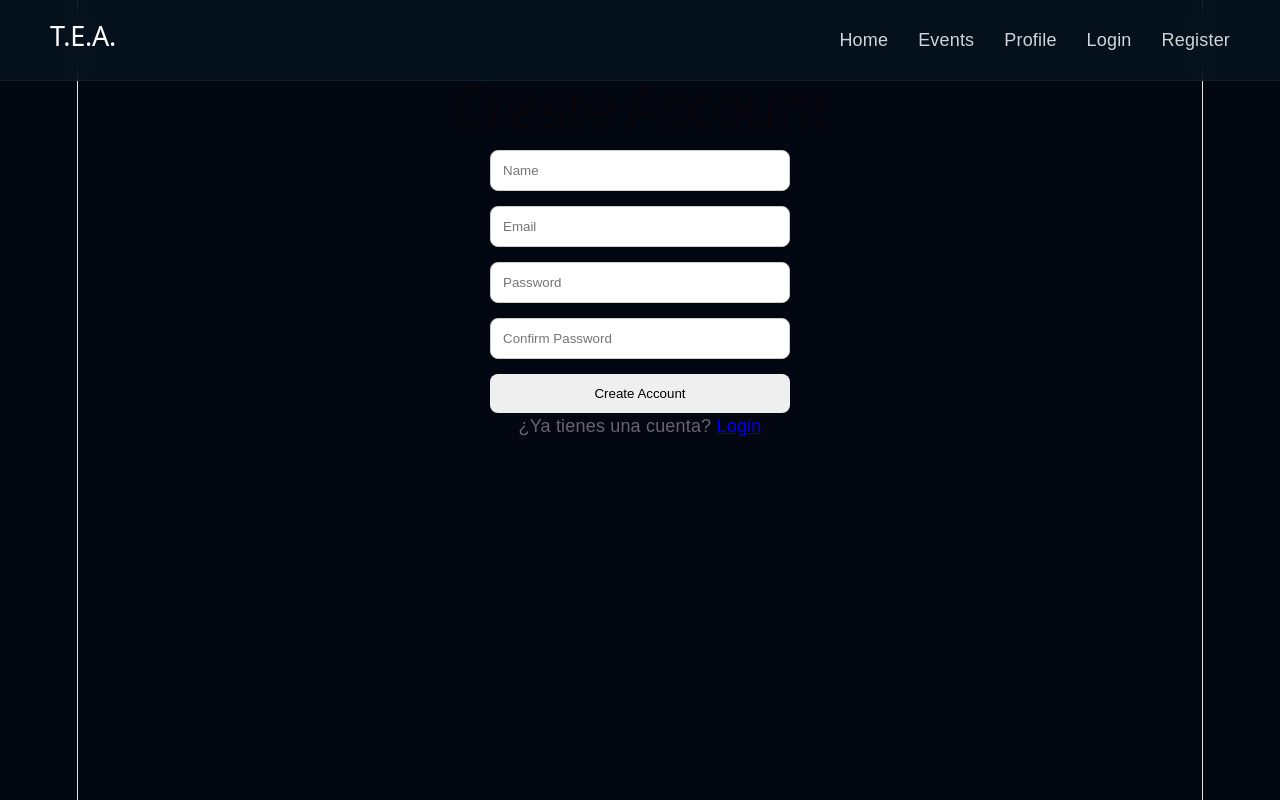
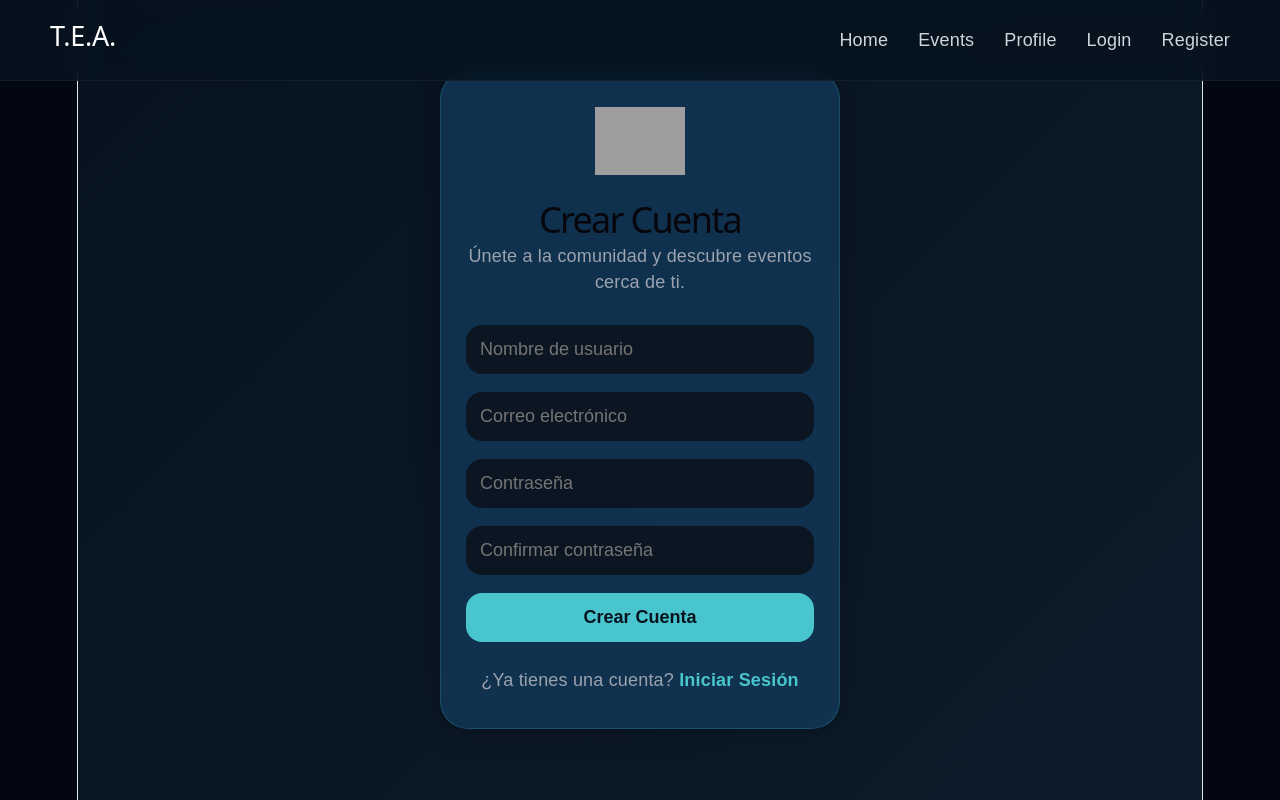
Before and after one commit to kukititi/temporal-event-app, a React app in the folder frontend/: page /register in a window 1280 px wide. Built offline with nearby package versions, Linux system fonts and the light colour scheme; grey boxes are pictures that could not be loaded; the HTML template or start-up script is replaced by a standard one.

Commit message:
Cambios en el idioma del texto

```diff
--- a/frontend/src/App.jsx
+++ b/frontend/src/App.jsx
@@ -1,6 +1,6 @@
 import { Routes, Route } from "react-router-dom";
 
-import Home from "./pages/Home";
+import Home from "./pages/MapHome";
 import Login from "./pages/Login";
 import Register from "./pages/Register";
 import Events from "./pages/Events";
--- a/frontend/src/pages/Events.jsx
+++ b/frontend/src/pages/Events.jsx
@@ -6,34 +6,34 @@ function Events() {
       title: "Anime Expo 2026",
       category: "Anime",
       location: "Providencia",
-      distance: "2.3 km away",
+      distance: "A 2.3 km de distancia",
     },
 
     {
-      title: "Robotics Meetup",
-      category: "Tech",
+      title: "Meetup de Robótica",
+      category: "Tecnología",
       location: "Santiago Centro",
-      distance: "4.1 km away",
+      distance: "A 4.1 km de distancia",
     },
 
     {
-      title: "League Tournament",
+      title: "Torneo de League of Legends",
       category: "Gaming",
       location: "Las Condes",
-      distance: "6.5 km away",
+      distance: "A 6.5 km de distancia",
     },
   ];
 
-  const filters = ["All", "Gaming", "Music", "Anime", "Tech"];
+  const filters = ["Todos", "Gaming", "Música", "Anime", "Tecnología"];
 
   return (
     <div className="events-container">
       <div className="events-header">
-        <h1>Discover Events</h1>
+        <h1>Descubrir Eventos</h1>
 
         <input
           type="text"
-          placeholder="Search events..."
+          placeholder="Buscar eventos..."
           className="search-bar"
         />
       </div>
@@ -47,11 +47,11 @@ function Events() {
       </div>
 
       <div className="sort-container">
-        <button className="sort-button">📍 Nearby</button>
+        <button className="sort-button">📍 Cercanos</button>
 
-        <button className="sort-button">🔥 Trending</button>
+        <button className="sort-button">🔥 Tendencias</button>
 
-        <button className="sort-button">🕒 Recent</button>
+        <button className="sort-button">🕒 Recientes</button>
       </div>
 
       <div className="events-list">
--- a/frontend/src/pages/Home.jsx
+++ b/frontend/src/pages/Intro.jsx
@@ -2,7 +2,7 @@ import { Link } from "react-router-dom";
 
 import AnimatedMap from "../components/AnimatedMap";
 
-import "../styles/home.css";
+import "../styles/intro.css";
 
 function Home() {
   return (
@@ -11,17 +11,17 @@ function Home() {
         <h1>Descubre Eventos a tu Alrededor</h1>
 
         <p>
-          Explore concerts, meetups, gaming events and community activities
-          happening in real time.
+          Explora conciertos, juntas, eventos gaming y actividades comunitarias
+          ocurriendo en tiempo real cerca de ti.
         </p>
 
         <div className="hero-buttons">
           <Link to="/events">
-            <button>Explore Events</button>
+            <button>Explorar Eventos</button>
           </Link>
 
           <Link to="/register">
-            <button>Create Account</button>
+            <button>Crear Cuenta</button>
           </Link>
         </div>
       </div>
--- a/frontend/src/pages/Login.jsx
+++ b/frontend/src/pages/Login.jsx
@@ -1,22 +1,36 @@
 import { Link } from "react-router-dom";
-import "../styles/login.css";
+
+import "../styles/auth.css";
 
 function Login() {
   return (
-    <div className="login-container">
-      <h1>Login</h1>
+    <div className="auth-container">
+      <div className="auth-card">
+        <div className="auth-logo">
+          <img
+            src="https://cdn-icons-png.flaticon.com/512/942/942748.png"
+            alt="Logo TEA"
+          />
+        </div>
 
-      <form className="login-form">
-        <input type="email" placeholder="Email" />
+        <h1>Bienvenido de Vuelta</h1>
 
-        <input type="password" placeholder="Password" />
+        <p className="auth-subtitle">
+          Inicia sesión para seguir explorando eventos cercanos.
+        </p>
 
-        <button type="submit">Login</button>
-      </form>
+        <form className="auth-form">
+          <input type="email" placeholder="Correo electrónico" />
 
-      <p>
-        ¿No tienes una cuenta? <Link to="/register">Register</Link>
-      </p>
+          <input type="password" placeholder="Contraseña" />
+
+          <button type="submit">Iniciar Sesión</button>
+        </form>
+
+        <div className="auth-footer">
+          ¿No tienes una cuenta? <Link to="/register">Crear Cuenta</Link>
+        </div>
+      </div>
     </div>
   );
 }
--- /dev/null
+++ b/frontend/src/pages/MapHome.jsx
@@ -0,0 +1,42 @@
+import "../styles/mapHome.css";
+
+function MapHome() {
+  return (
+    <div className="map-home-container">
+      <div className="map-search-container">
+        <input
+          type="text"
+          placeholder="Buscar eventos cercanos..."
+          className="map-search"
+        />
+      </div>
+
+      <div className="map-area">
+        <div className="fake-road horizontal-road"></div>
+        <div className="fake-road vertical-road"></div>
+
+        <div className="user-marker"></div>
+
+        <div className="event-marker marker-1"></div>
+        <div className="event-marker marker-2"></div>
+        <div className="event-marker marker-3"></div>
+      </div>
+
+      <div className="nearby-events">
+        <h2>Eventos Cercanos</h2>
+
+        <div className="nearby-card">
+          <h3>Anime Expo 2026</h3>
+          <p>📍 A 1.2 km de distancia</p>
+        </div>
+
+        <div className="nearby-card">
+          <h3>Torneo Gaming</h3>
+          <p>📍 A 2.8 km de distancia</p>
+        </div>
+      </div>
+    </div>
+  );
+}
+
+export default MapHome;
--- a/frontend/src/pages/Profile.jsx
+++ b/frontend/src/pages/Profile.jsx
@@ -1,12 +1,19 @@
 import "../styles/profile.css";
 
 function Profile() {
-  const interests = ["Gaming", "Music", "Tech", "Anime", "Robotics", "Movies"];
+  const interests = [
+    "Gaming",
+    "Música",
+    "Tecnología",
+    "Anime",
+    "Robótica",
+    "Películas",
+  ];
 
   const attendedEvents = [
-    "League of Legends Tournament",
+    "Torneo de League of Legends",
     "Anime Expo 2026",
-    "Robotics Meetup",
+    "Meetup de Robótica",
   ];
 
   return (
@@ -14,7 +21,7 @@ function Profile() {
       <div className="profile-header">
         <img
           src="https://cdn-icons-png.flaticon.com/512/847/847969.png"
-          alt="Profile"
+          alt="Perfil"
           className="profile-image"
         />
 
@@ -28,7 +35,7 @@ function Profile() {
       </div>
 
       <div className="profile-interests">
-        <h2>Interests</h2>
+        <h2>Intereses</h2>
 
         <div className="interests-container">
           {interests.map((interest, index) => (
@@ -40,7 +47,7 @@ function Profile() {
       </div>
 
       <div className="profile-events">
-        <h2>Events Attended</h2>
+        <h2>Eventos Asistidos</h2>
 
         <div className="events-container">
           {attendedEvents.map((event, index) => (
--- a/frontend/src/pages/Register.jsx
+++ b/frontend/src/pages/Register.jsx
@@ -1,26 +1,40 @@
 import { Link } from "react-router-dom";
-import "../styles/register.css";
+
+import "../styles/auth.css";
 
 function Register() {
   return (
-    <div className="register-container">
-      <h1>Create Account</h1>
+    <div className="auth-container">
+      <div className="auth-card">
+        <div className="auth-logo">
+          <img
+            src="https://cdn-icons-png.flaticon.com/512/942/942748.png"
+            alt="Logo TEA"
+          />
+        </div>
 
-      <form className="register-form">
-        <input type="text" placeholder="Name" />
+        <h1>Crear Cuenta</h1>
 
-        <input type="email" placeholder="Email" />
+        <p className="auth-subtitle">
+          Únete a la comunidad y descubre eventos cerca de ti.
+        </p>
 
-        <input type="password" placeholder="Password" />
+        <form className="auth-form">
+          <input type="text" placeholder="Nombre de usuario" />
 
-        <input type="password" placeholder="Confirm Password" />
+          <input type="email" placeholder="Correo electrónico" />
 
-        <button type="submit">Create Account</button>
-      </form>
+          <input type="password" placeholder="Contraseña" />
 
-      <p>
-        ¿Ya tienes una cuenta? <Link to="/login">Login</Link>
-      </p>
+          <input type="password" placeholder="Confirmar contraseña" />
+
+          <button type="submit">Crear Cuenta</button>
+        </form>
+
+        <div className="auth-footer">
+          ¿Ya tienes una cuenta? <Link to="/login">Iniciar Sesión</Link>
+        </div>
+      </div>
     </div>
   );
 }
--- /dev/null
+++ b/frontend/src/styles/auth.css
@@ -0,0 +1,127 @@
+.auth-container {
+  min-height: 100vh;
+
+  display: flex;
+  justify-content: center;
+  align-items: center;
+
+  padding: 20px;
+
+  background: linear-gradient(135deg, #06131f, #0d1b2a);
+}
+
+.auth-card {
+  width: 100%;
+  max-width: 400px;
+
+  padding: 35px 25px;
+
+  border-radius: 28px;
+
+  background-color: rgba(19, 59, 92, 0.75);
+
+  border: 1px solid rgba(73, 197, 205, 0.2);
+
+  backdrop-filter: blur(12px);
+
+  box-shadow: 0 0 30px rgba(0, 0, 0, 0.3);
+
+  color: white;
+}
+
+.auth-logo {
+  display: flex;
+  justify-content: center;
+
+  margin-bottom: 20px;
+}
+
+.auth-logo img {
+  width: 90px;
+}
+
+.auth-card h1 {
+  margin-bottom: 10px;
+
+  font-size: 2rem;
+
+  text-align: center;
+}
+
+.auth-subtitle {
+  text-align: center;
+
+  color: #9ca3af;
+
+  margin-bottom: 30px;
+}
+
+.auth-form {
+  display: flex;
+  flex-direction: column;
+
+  gap: 18px;
+}
+
+.auth-form input {
+  padding: 14px;
+
+  border: none;
+  border-radius: 16px;
+
+  background-color: #0b1622;
+
+  color: white;
+
+  font-size: 1rem;
+
+  outline: none;
+
+  transition: 0.3s;
+}
+
+.auth-form input:focus {
+  border: 1px solid #49c5cd;
+
+  box-shadow: 0 0 10px rgba(73, 197, 205, 0.4);
+}
+
+.auth-form button {
+  padding: 14px;
+
+  border: none;
+  border-radius: 16px;
+
+  background-color: #49c5cd;
+
+  color: #06131f;
+
+  font-size: 1rem;
+  font-weight: bold;
+
+  cursor: pointer;
+
+  transition: 0.3s;
+}
+
+.auth-form button:hover {
+  transform: translateY(-2px);
+
+  opacity: 0.9;
+}
+
+.auth-footer {
+  margin-top: 25px;
+
+  text-align: center;
+
+  color: #9ca3af;
+}
+
+.auth-footer a {
+  color: #49c5cd;
+
+  text-decoration: none;
+
+  font-weight: bold;
+}
--- a/frontend/src/styles/login.css
+++ /dev/null
@@ -1,26 +0,0 @@
-.login-container {
-  display: flex;
-  flex-direction: column;
-  align-items: center;
-  margin-top: 60px;
-}
-
-.login-form {
-  display: flex;
-  flex-direction: column;
-  width: 300px;
-  gap: 15px;
-}
-
-.login-form input {
-  padding: 12px;
-  border: 1px solid #ccc;
-  border-radius: 8px;
-}
-
-.login-form button {
-  padding: 12px;
-  border: none;
-  border-radius: 8px;
-  cursor: pointer;
-}
--- a/frontend/src/styles/register.css
+++ /dev/null
@@ -1,26 +0,0 @@
-.register-container {
-  display: flex;
-  flex-direction: column;
-  align-items: center;
-  margin-top: 60px;
-}
-
-.register-form {
-  display: flex;
-  flex-direction: column;
-  width: 300px;
-  gap: 15px;
-}
-
-.register-form input {
-  padding: 12px;
-  border: 1px solid #ccc;
-  border-radius: 8px;
-}
-
-.register-form button {
-  padding: 12px;
-  border: none;
-  border-radius: 8px;
-  cursor: pointer;
-}
```
Also changed, not shown: frontend/src/styles/maphome.css (added, +145 -0 lines), frontend/src/styles/intro.css (renamed from frontend/src/styles/home.css).
